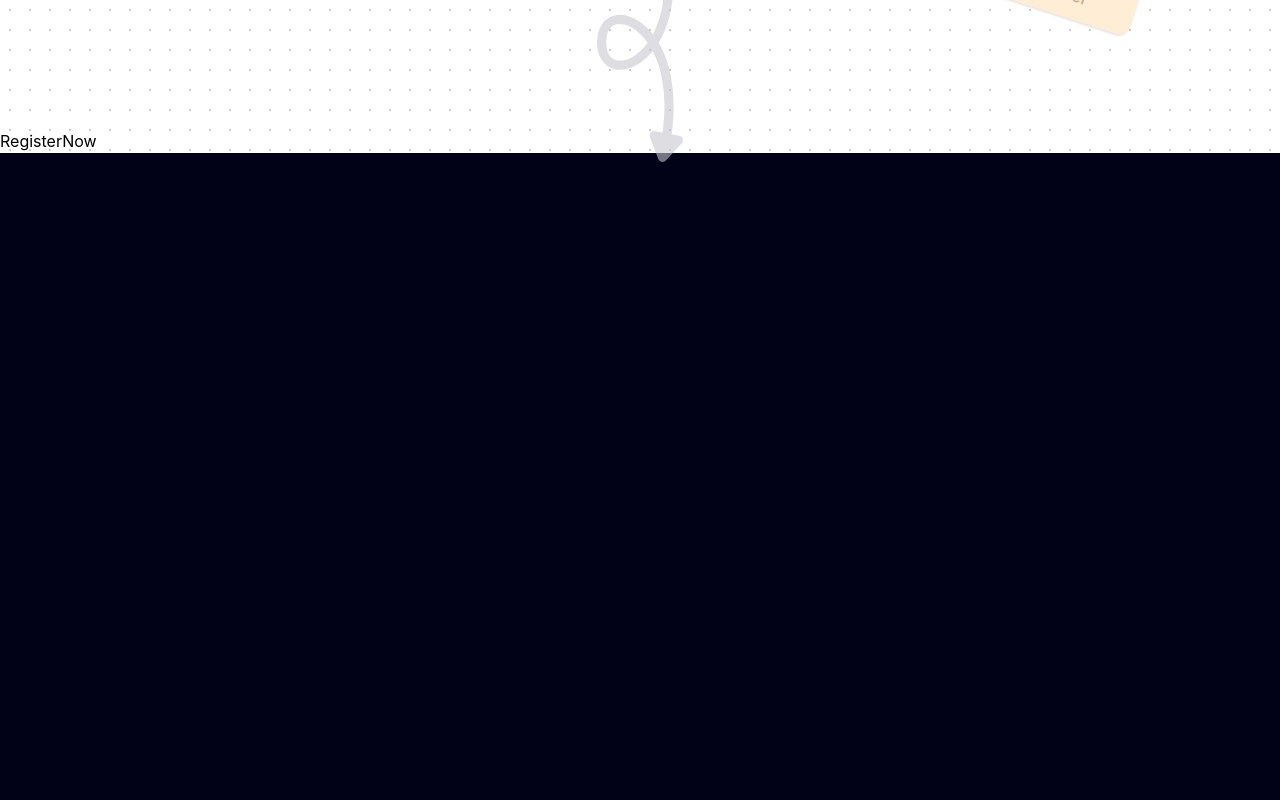
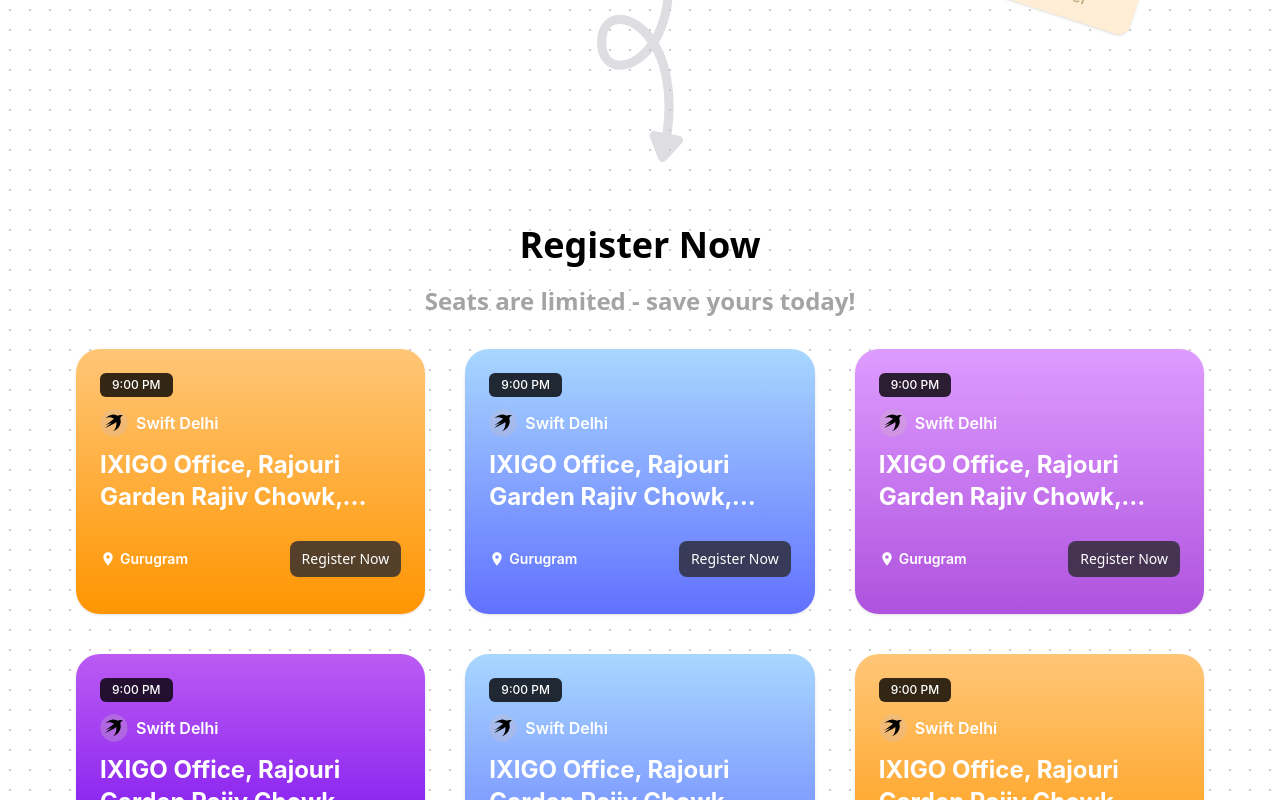
Before and after one commit to WatchPartyAroundIndia/watchpartyaroundindia.github.io, a React (Vite) app: page / in a window 1280 px wide. Shown: the part 3140-3940 px from the top of the page. Before the commit the page ends 3303 px from the top, so only its background shows below. Built offline with nearby package versions, Linux system fonts and the light colour scheme; a web font is replaced by a local one.

Commit message:
feat(RegisterNow): implement event listing with registration links and styling

```diff
--- a/src/components/register-now.tsx
+++ b/src/components/register-now.tsx
@@ -1,9 +1,171 @@
 import { FC } from "react";
+import locationPinLogo from "../assets/2025/location-pin.svg";
+import swiftLogo from "../assets/2025/swift.svg";
 
 interface RegisterNowProps {}
 
 const RegisterNow: FC<RegisterNowProps> = () => {
-  return <div>RegisterNow</div>;
+  const swiftEvents = [
+    {
+      id: 1,
+      time: "9:00 PM",
+      logo: swiftLogo,
+      chapterName: "Swift Delhi",
+      venue: "IXIGO Office, Rajouri Garden Rajiv Chowk, Delhi.",
+      location: "Gurugram",
+      registerLink: "#",
+      startColour: "#FFC677",
+      endColour: "#FF9500",
+    },
+    {
+      id: 2,
+      time: "9:00 PM",
+      logo: swiftLogo,
+      chapterName: "Swift Delhi",
+      venue: "IXIGO Office, Rajouri Garden Rajiv Chowk, Delhi.",
+      location: "Gurugram",
+      registerLink: "#",
+      startColour: "#A8D7FF",
+      endColour: "#6171FF",
+    },
+    {
+      id: 3,
+      time: "9:00 PM",
+      logo: swiftLogo,
+      chapterName: "Swift Delhi",
+      venue: "IXIGO Office, Rajouri Garden Rajiv Chowk, Delhi.",
+      location: "Gurugram",
+      registerLink: "#",
+      startColour: "#DE9CFF",
+      endColour: "#AF52DE",
+    },
+    {
+      id: 4,
+      time: "9:00 PM",
+      logo: swiftLogo,
+      chapterName: "Swift Delhi",
+      venue: "IXIGO Office, Rajouri Garden Rajiv Chowk, Delhi.",
+      location: "Gurugram",
+      registerLink: "#",
+      startColour: "#BB5BF3",
+      endColour: "#6900EE",
+    },
+    {
+      id: 5,
+      time: "9:00 PM",
+      logo: swiftLogo,
+      chapterName: "Swift Delhi",
+      venue: "IXIGO Office, Rajouri Garden Rajiv Chowk, Delhi.",
+      location: "Gurugram",
+      registerLink: "#",
+      startColour: "#A8D7FF",
+      endColour: "#6171FF",
+    },
+    {
+      id: 6,
+      time: "9:00 PM",
+      logo: swiftLogo,
+      chapterName: "Swift Delhi",
+      venue: "IXIGO Office, Rajouri Garden Rajiv Chowk, Delhi.",
+      location: "Gurugram",
+      registerLink: "#",
+      startColour: "#FFC677",
+      endColour: "#FF9500",
+    },
+    {
+      id: 7,
+      time: "9:00 PM",
+      logo: swiftLogo,
+      chapterName: "Swift Delhi",
+      venue: "IXIGO Office, Rajouri Garden Rajiv Chowk, Delhi.",
+      location: "Gurugram",
+      registerLink: "#",
+      startColour: "#BB5BF3",
+      endColour: "#6900EE",
+    },
+    {
+      id: 8,
+      time: "9:00 PM",
+      logo: swiftLogo,
+      chapterName: "Swift Delhi",
+      venue: "IXIGO Office, Rajouri Garden Rajiv Chowk, Delhi.",
+      location: "Gurugram",
+      registerLink: "#",
+      startColour: "#A8D7FF",
+      endColour: "#6171FF",
+    },
+    {
+      id: 9,
+      time: "9:00 PM",
+      logo: swiftLogo,
+      chapterName: "Swift Delhi",
+      venue: "IXIGO Office, Rajouri Garden Rajiv Chowk, Delhi.",
+      location: "Gurugram",
+      registerLink: "#",
+      startColour: "#FFC677",
+      endColour: "#FF9500",
+    },
+  ];
+
+  return (
+    <div className="flex flex-col items-center justify-center">
+      <div className="h-24" />
+      <h2 className="font-sans font-bold text-4xl mb-5">Register Now</h2>
+      <h4 className="font-sans font-bold text-2xl text-[#A4A4A4]">
+        Seats are limited - save yours today!
+      </h4>
+      <div className="grid grid-cols-1 sm:grid-cols-2 md:grid-cols-3 gap-10 w-full max-w-6xl mt-8 px-3">
+        {swiftEvents.map((event) => (
+          <div
+            key={event.id}
+            className={`aspect-square rounded-3xl bg-gradient-to-b from-[${event.startColour}] to-[${event.endColour}] shadow transition max-h-[265px] w-full`}
+          >
+            <div className="flex flex-col items-start justify-center gap-3 p-6">
+              <div className="text-white font-medium bg-black/80 px-3 py-1 rounded-md text-xs">
+                {event.time}
+              </div>
+
+              <div className="flex items-center gap-2">
+                <img
+                  src={swiftLogo}
+                  alt="swift"
+                  className="w-7 h-7 flex-shrink-0"
+                />
+                <h6 className="font-semibold text-white text-base">
+                  {event.chapterName}
+                </h6>
+              </div>
+
+              <h4 className="font-bold text-white text-2xl mb-4 line-clamp-2">
+                {event.venue}
+              </h4>
+
+              <div className="flex items-center justify-between w-full text-white mt-auto">
+                <div className="flex items-center font-semibold text-sm">
+                  <img
+                    src={locationPinLogo}
+                    alt="location pin"
+                    className="inline w-4 h-4 mr-1"
+                  />
+                  {event.location}
+                </div>
+                <button
+                  onClick={(e) => {
+                    e.preventDefault();
+                    window.open(event.registerLink, "_blank");
+                  }}
+                  className="rounded-lg bg-[#2A282F]/80 font-sans font-medium p-2 px-3 text-sm"
+                >
+                  Register Now
+                </button>
+              </div>
+            </div>
+          </div>
+        ))}
+      </div>
+      <div className="h-24" />
+    </div>
+  );
 };
 
 export default RegisterNow;
```
